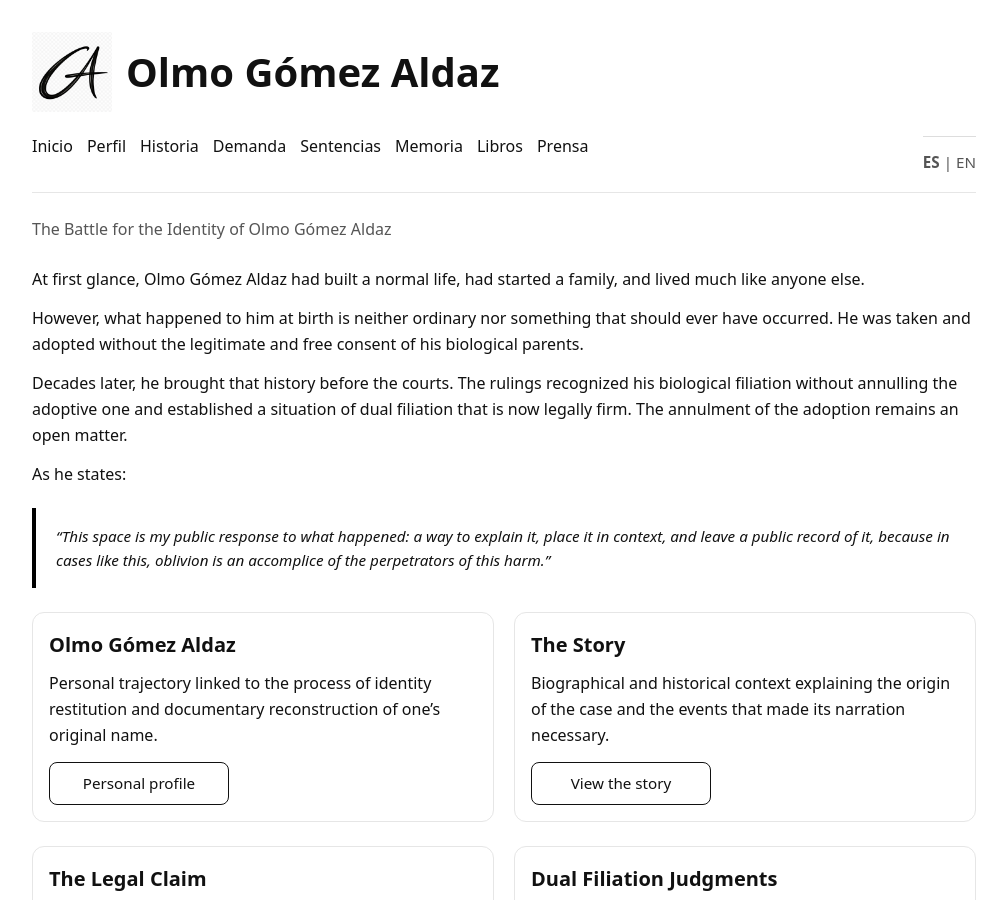
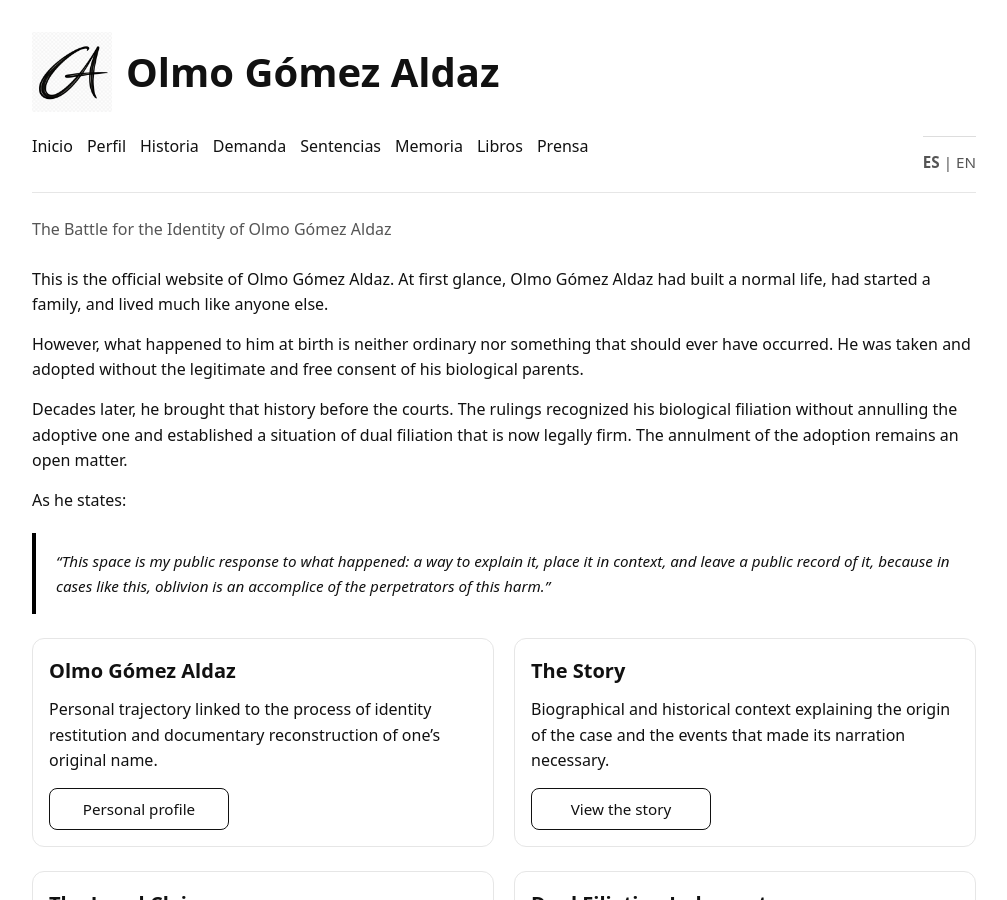
Before and after one commit to olmogaldaz/olmogaldaz.github.io, a Jekyll site: the page built from en/index.html, in a window 1280 px wide and 900 px high. Shown: the whole window, without its empty margins (136-1143 px from the left). Built offline with Jekyll 4.4.1, drawn with Linux system fonts in a browser that asks for light colours.

Commit message:
Update index.html

```diff
--- a/en/index.html
+++ b/en/index.html
@@ -16,7 +16,7 @@
   </h1>
 
   <p>
-    At first glance, Olmo Gómez Aldaz had built a normal life, had started a family, and lived much like anyone else.
+    This is the official website of Olmo Gómez Aldaz. At first glance, Olmo Gómez Aldaz had built a normal life, had started a family, and lived much like anyone else.
   </p>
 
   <p>
```
